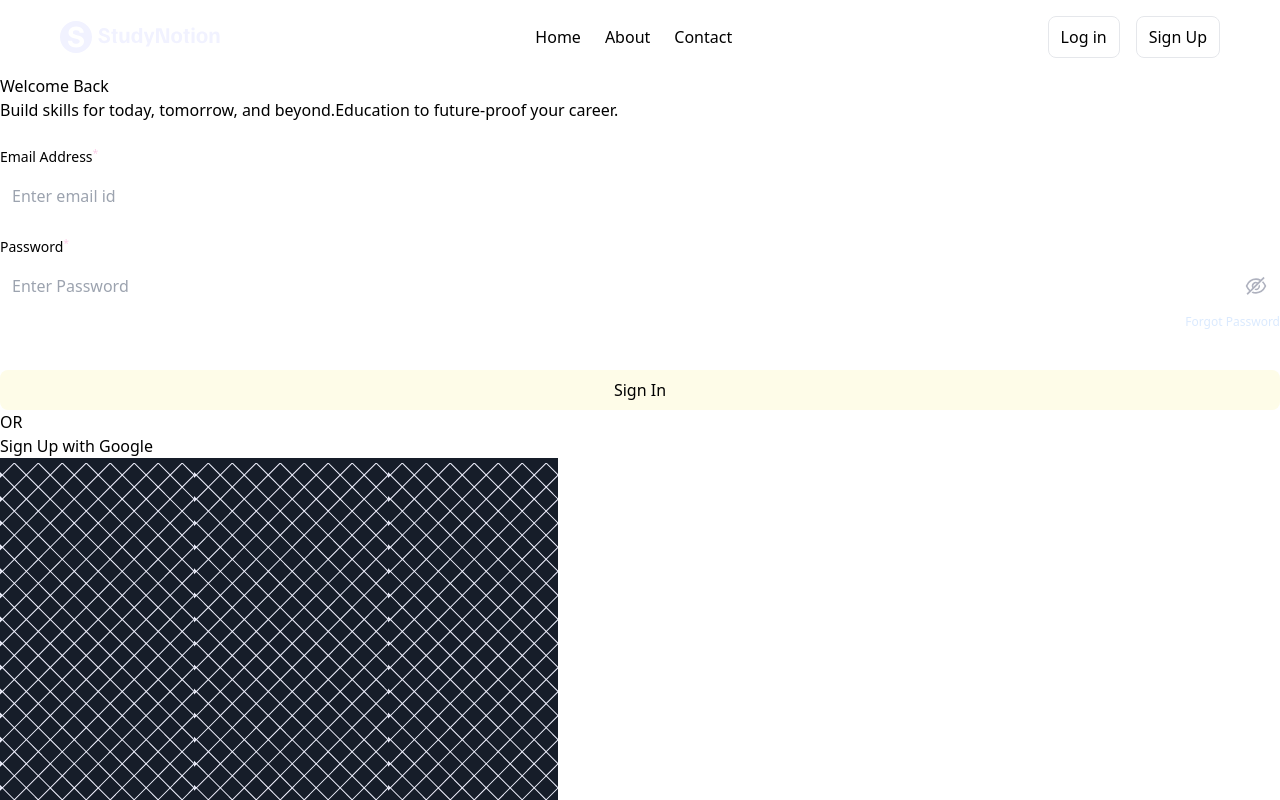
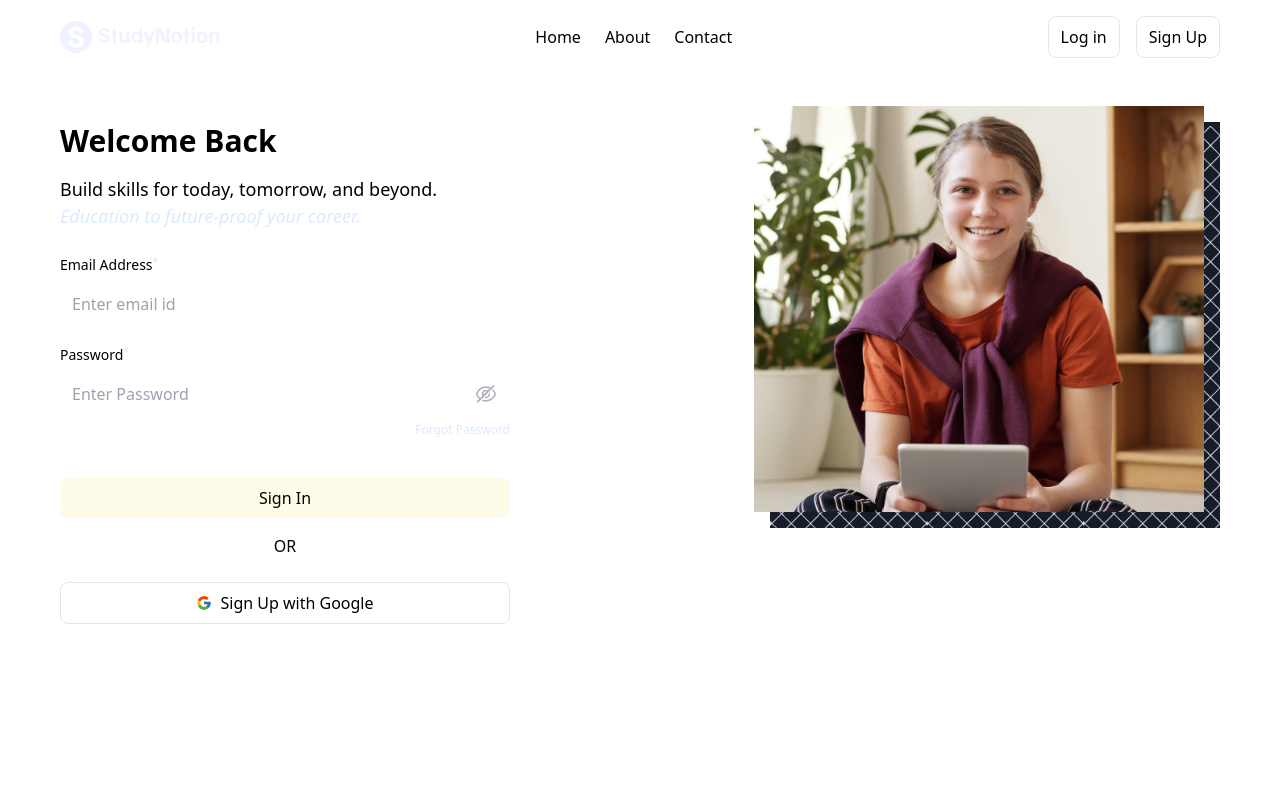
Before and after one commit to Gittushar88448/StudyNotion-React-app, a React (Create React App) app: page /login in a window 1280 px wide. Built offline with nearby package versions, Linux system fonts and the light colour scheme.

Commit message:
adding tailwind css

```diff
--- a/src/components/Template.js
+++ b/src/components/Template.js
@@ -2,15 +2,23 @@ import React from 'react'
 import LogInForm from './LogInForm';
 import SignUpForm from './SignUpForm';
 import Frame from "../assets/frame.png";
+import {FcGoogle} from "react-icons/fc"
+
 
 const Template = ({title , desc1, desc2 ,image , formtype , setIsVisible }) => {
   return (
-    <div>
-        <div>
-            <h2>{title}</h2>
-            <p>
-                <span>{desc1}</span>
-                <span>{desc2}</span>
+    <div className='flex w-11/12 max-w-[1160px] justify-between py-12 mx-auto gap-x-12 gap-y-0'>
+        <div className='w-11/12 max-w-[450px] relative'>
+
+            <h2
+            className='text-richblack-5 font-semibold text-[1.875rem] leading-[2.375rem]'>
+                {title}
+            </h2>
+
+            <p className='text-[1.125rem] leading[1.625rem] mt-4' >
+                <span className='text-richblack-100'>{desc1}</span>
+                <br/>
+                <span className='text-blue-100 italic'>{desc2}</span>
             </p>
 
             {
@@ -19,19 +27,22 @@ const Template = ({title , desc1, desc2 ,image , formtype , setIsVisible }) => {
                 (<SignUpForm setIsVisible={setIsVisible}/>)
             }
 
-            <div>
-                <div></div>
-                <p>OR</p>
-                <div></div>
+            <div className='flex w-full items-center my-4 gap-x-2'>
+                <div className='w-full h-[1px] bg-richblack-700'></div>
+                <p className='text-richblack-700 font-medium leading[1.375rem]'>OR</p>
+                <div className='w-full h-[1px] bg-richblack-700'></div>
             </div>
 
-            <button>
+            <button className='w-full flex justify-center items-center rounded-[8px] font-medium text-richblack-100
+            border border-richblack-700 px-[12px] py-[8px] gap-x-2 mt-6 '>
+                <FcGoogle/>
                 Sign Up with Google
             </button>
 
         </div>
 
-        <div>
+
+        <div className='relative w-11/12 max-w-[450px] '>
             <img src={Frame}
              alt="Pattern"
              width={558}
@@ -44,6 +55,7 @@ const Template = ({title , desc1, desc2 ,image , formtype , setIsVisible }) => {
              width={558}
              height={490}
              loading="lazy"
+             className='absolute -top-4 right-4'
             ></img>
         </div>
     </div>
```
